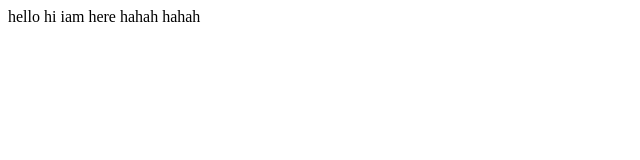
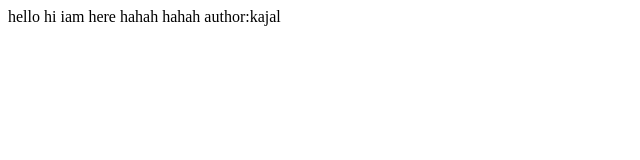
Before and after one commit to kajal1sharma/gitgithubrepo, a plain HTML site: page index.html in a window 1280 px wide. Shown: the whole page, without its empty margins (0-640 px from the left). Drawn offline with Linux system fonts and the light colour scheme.

Commit message:
index added chaged

```diff
--- a/index.html
+++ b/index.html
@@ -9,5 +9,6 @@
     hello hi iam here
     hahah
     hahah
+    author:kajal
 </body>
 </html>
```
